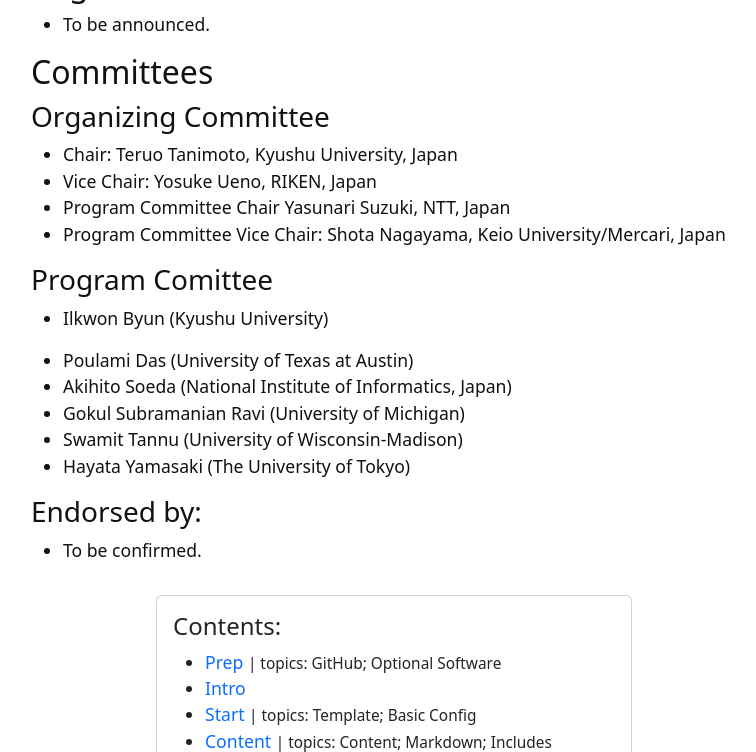
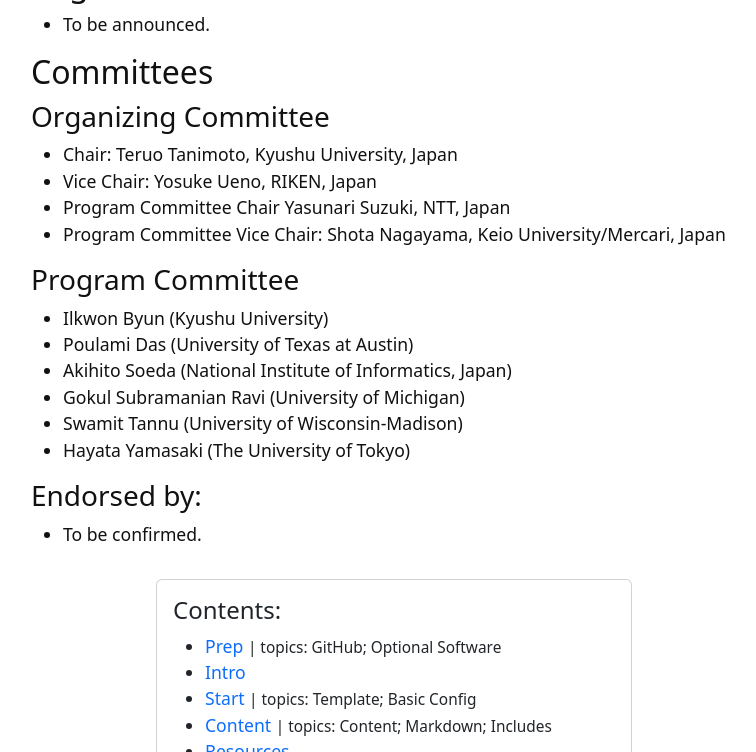
Before and after one commit to ftqcsa/ftqcsa.github.io, a Jekyll site: the page built from index.md, in a window 1280 px wide and 900 px high, scrolled down 1368 px, cut to the strip 0-752 px from the top of the window. Shown: the whole strip, without its empty margins (246-1002 px from the left). Built offline with Jekyll 4.4.1, drawn with Linux system fonts in a browser that asks for light colours; some of the changed lines change nothing that is shown.

Commit message:
Update index.md

```diff
--- a/index.md
+++ b/index.md
@@ -39,22 +39,28 @@
 - Program Committee Chair Yasunari Suzuki, NTT, Japan
 - Program Committee Vice Chair: Shota Nagayama, Keio University/Mercari, Japan
 
-### Program Comittee
+### Program Committee
 
 - Ilkwon Byun (Kyushu University)
-{% comment %}
-- Yufei Ding (University of California, San Diego)
-{% endcomment %}
 - Poulami Das (University of Texas at Austin)
 - Akihito Soeda (National Institute of Informatics, Japan)
 - Gokul Subramanian Ravi (University of Michigan)
 - Swamit Tannu (University of Wisconsin-Madison)
 - Hayata Yamasaki (The University of Tokyo)
 
+{% comment %}
+- Ilkwon Byun (Kyushu University)
+- Yufei Ding (University of California, San Diego)
+- Poulami Das (University of Texas at Austin)
+- Akihito Soeda (National Institute of Informatics, Japan)
+- Gokul Subramanian Ravi (University of Michigan)
+- Swamit Tannu (University of Wisconsin-Madison)
+- Hayata Yamasaki (The University of Tokyo)
+{% endcomment %}
+
 ### Endorsed by:
 
 - To be confirmed.
-
 
 {% include toc.html %}
 
```
